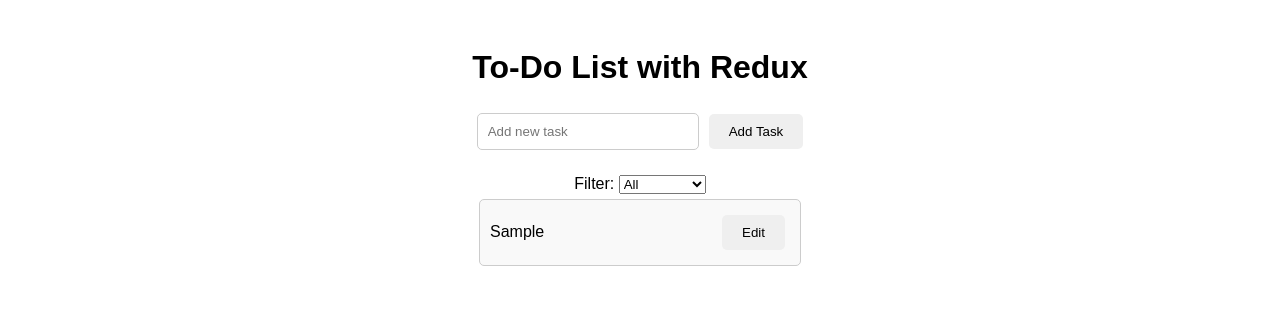
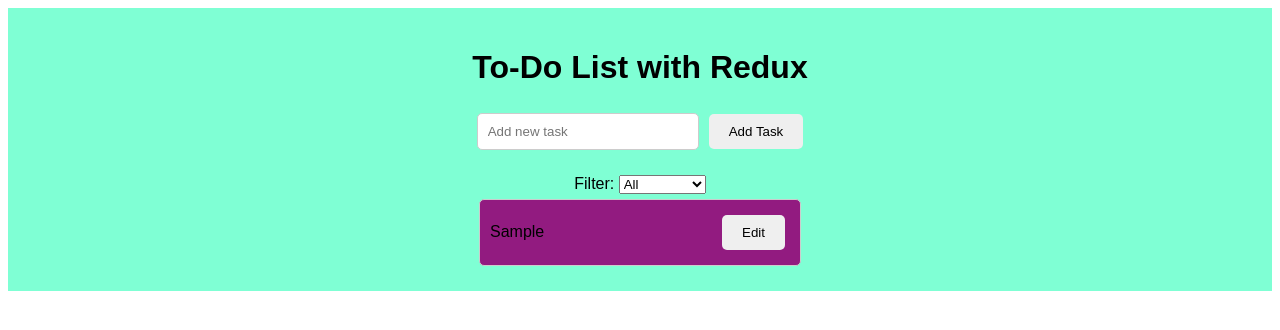
Before and after one commit to favourInyangii/redux-checkpoint, a React (Create React App) app: page / in a window 1280 px wide. Both pictures are taken after typing "Sample" into the empty fields and a click on the button "Add Task". Shown: the top 330 px of the page. Built offline with nearby package versions, Linux system fonts and the light colour scheme.

Commit message:
restyling css

```diff
--- a/src/styles.css
+++ b/src/styles.css
@@ -2,6 +2,7 @@
     font-family: Arial, sans-serif;
     text-align: center;
     padding: 20px;
+    background-color: aquamarine;
 }
 
 form {
@@ -31,7 +32,7 @@
 }
 
 .task-item {
-    background-color: #f9f9f9;
+    background-color: #921b80;
     border: 1px solid #ccc;
     border-radius: 5px;
     padding: 10px;
```
